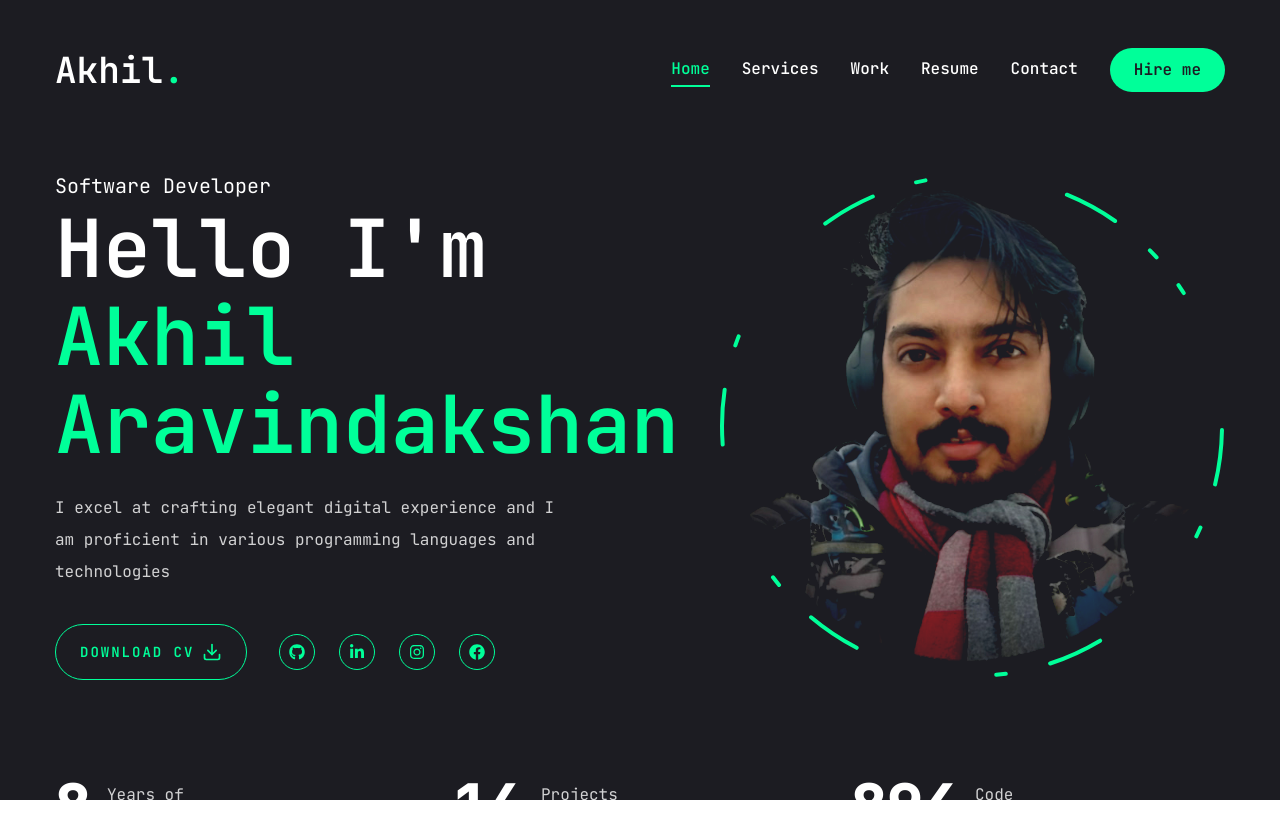
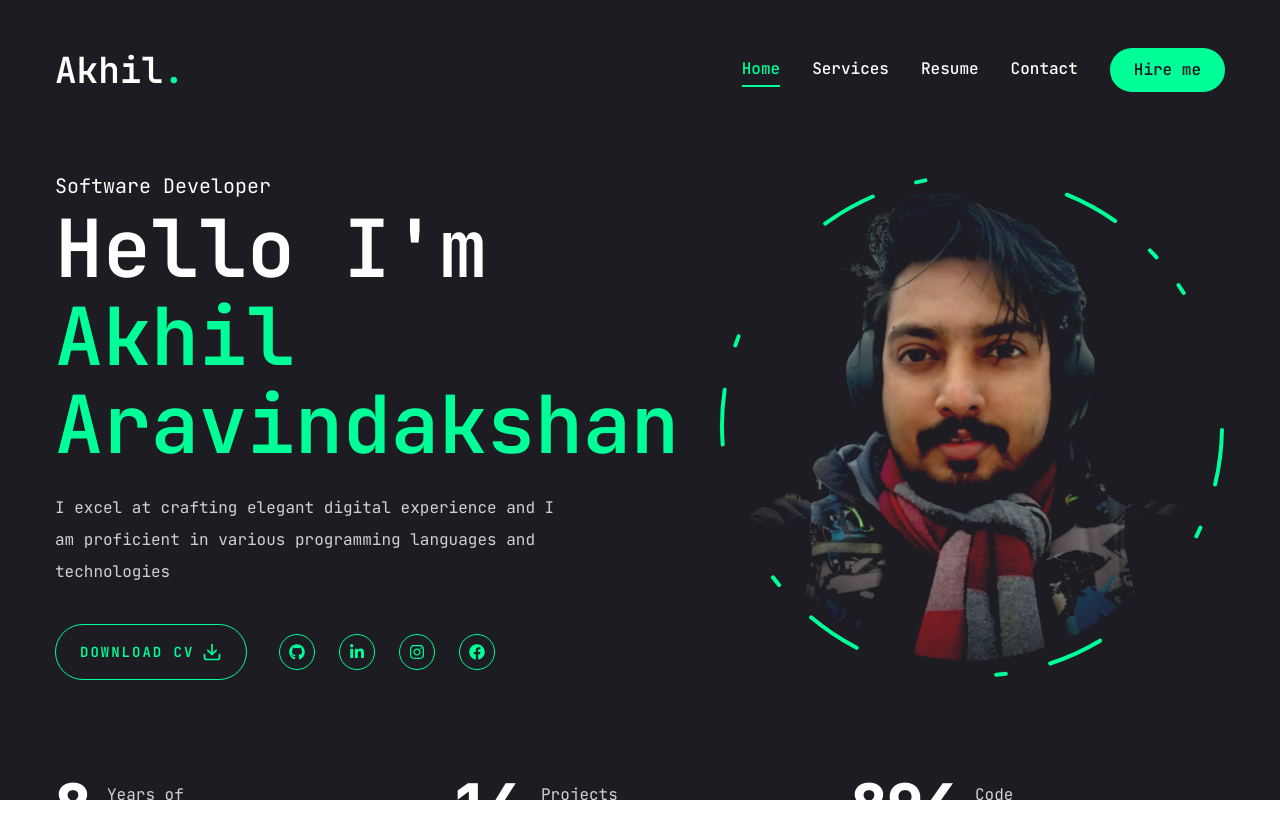
Before and after one commit to Aki0782/akhil-portfolio, a Next.js app: page / in a window 1280 px wide. Shown: the top 838 px of the page. Built offline with nearby package versions, Linux system fonts and the light colour scheme.

Commit message:
disable work path

```diff
--- a/src/components/MobileNav.tsx
+++ b/src/components/MobileNav.tsx
@@ -14,10 +14,10 @@ const links = [
     name: "services",
     href: "/services"
   },
-  {
-    name: "Work",
-    href: "/work"
-  },
+  // {
+  //   name: "Work",
+  //   href: "/work"
+  // },
   {
     name: "Resume",
     href: "/resume"
--- a/src/components/Nav.tsx
+++ b/src/components/Nav.tsx
@@ -12,10 +12,10 @@ const links = [
     name: "services",
     href: "/services"
   },
-  {
-    name: "Work",
-    href: "/work"
-  },
+  // {
+  //   name: "Work",
+  //   href: "/work"
+  // },
   {
     name: "Resume",
     href: "/resume"
```
